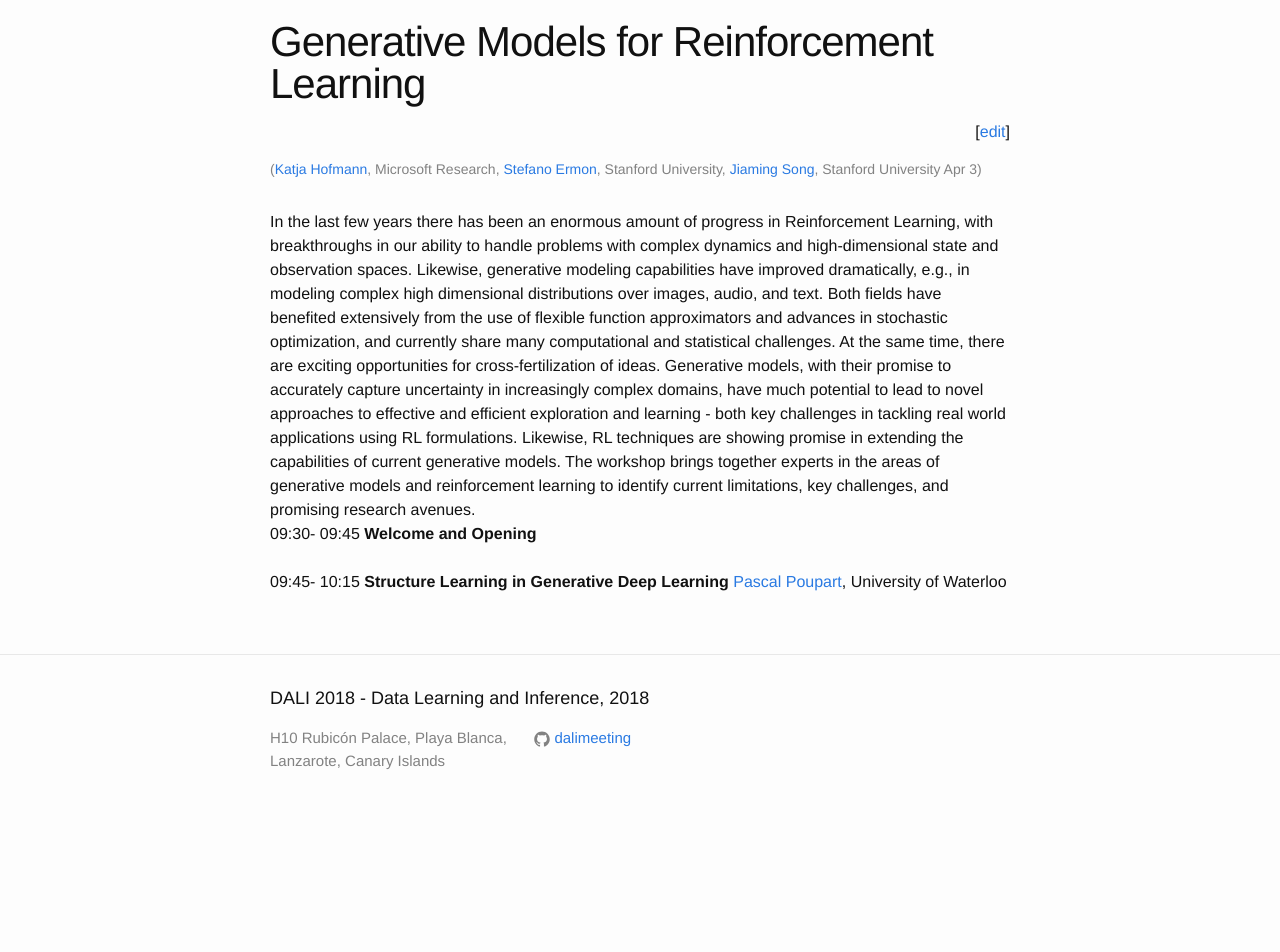
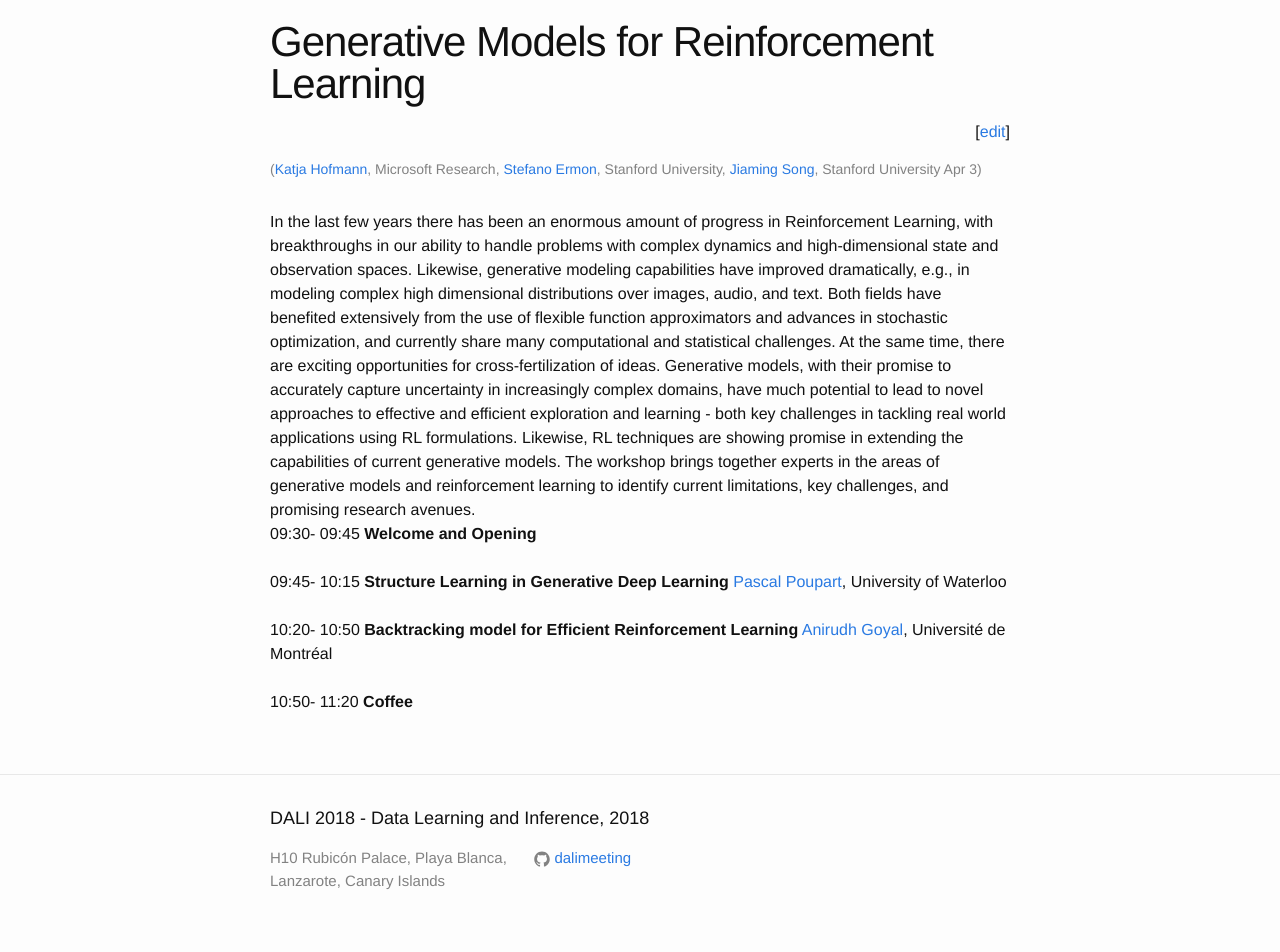
Before and after one commit to dalimeeting/dalimeeting.github.io, a Jekyll site: the page built from _posts/2018-04-03-workshopRL.md, in a window 1280 px wide. Shown: the part 473-1425 px from the top of the page. Built offline with Jekyll 4.4.1, drawn with Linux system fonts in a browser that asks for light colours; before the commit the page ends 1305 px from its top, so only the background shows below that.

Commit message:
Update 2018-04-03-workshopRL.md

```diff
--- a/_posts/2018-04-03-workshopRL.md
+++ b/_posts/2018-04-03-workshopRL.md
@@ -34,5 +34,17 @@ talks:
   youtube:
   start: "09:45"
   end: "10:15"
+- title: "Backtracking model for Efficient Reinforcement Learning"
+  author:
+  - given: Anirudh
+    family: Goyal
+    url: https://mila.quebec/en/person/anirudh-goyal/
+    institute: Université de Montréal
+  youtube:
+  start: "10:20"
+  end: "10:50"
+- title: "Coffee"
+  start: "10:50"
+  end: "11:20"
 speakers:
 ---
```
